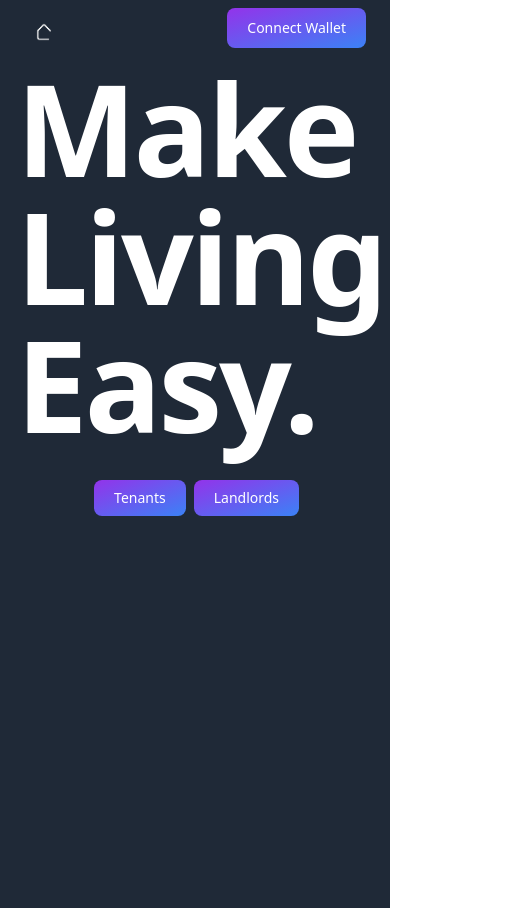
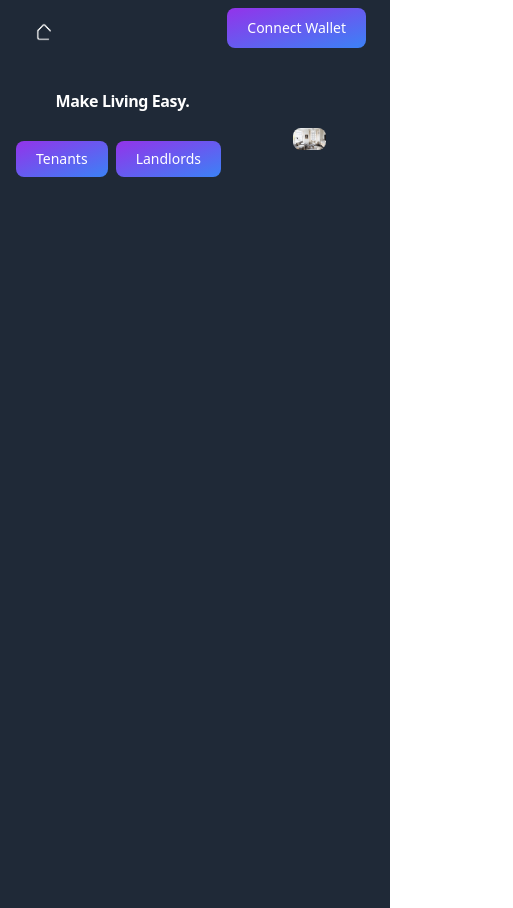
Before and after one commit to sgno28/Astar-RentingApp, a React (Create React App) app: page / in a window 390 px wide. Shown: the whole page, 513 px wide, since content can reach past the window. Built offline with nearby package versions, Linux system fonts and the light colour scheme.

Commit message:
styling changes

```diff
--- a/src/pages/Home.js
+++ b/src/pages/Home.js
@@ -5,7 +5,7 @@ import backgroundimg from "../assets/mainbg.png";
 const style = {
   bodyContainer: "flex  min-h-screen",
   verticalContainer: "flex flex-col items-start justify-start",
-  h1: "mb-4 text-9xl font-extrabold leading-none tracking-tight text-white md:text-5xl lg:text-6xl mb-8",
+  h1: "mb-4  font-extrabold leading-none tracking-tight text-white md:text-5xl lg:text-6xl mb-8",
   button:
     "text-white bg-gradient-to-br from-purple-600 to-blue-500 hover:bg-gradient-to-bl focus:outline-none font-medium rounded-lg text-sm px-5 py-2 text-center mr-2 mb-2",
   container: "flex justify-center ml-4",
```
